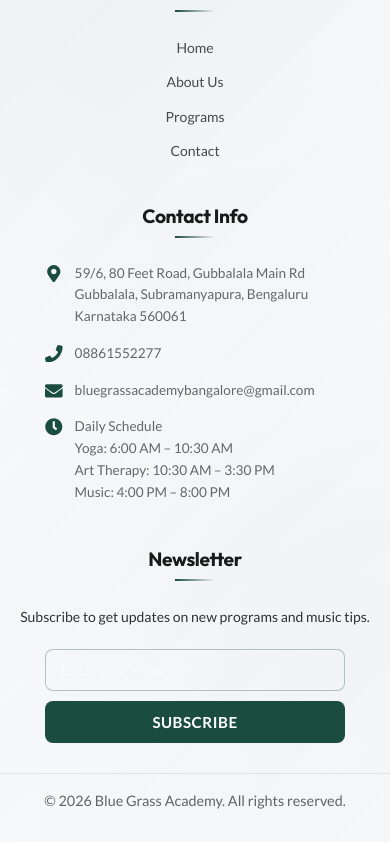
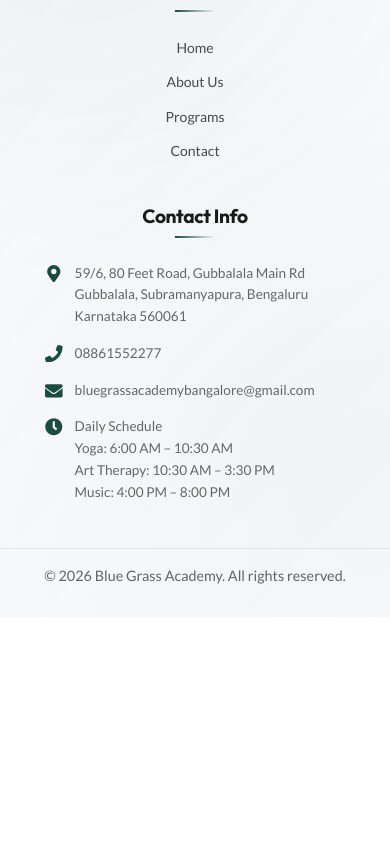
Before and after one commit to PreethamMR22/vilas-anna, a React (Vite) app: page / in a window 390 px wide. Shown: the part 4540-5382 px from the top of the page. After the commit the page ends 5157 px from the top, so only its background shows below. Built offline with nearby package versions, Linux system fonts and the light colour scheme.

Commit message:
Removed the newsletter in footer

```diff
--- a/src/components/Footer.css
+++ b/src/components/Footer.css
@@ -21,7 +21,7 @@
 
 .footer-container {
     display: grid;
-    grid-template-columns: 2fr 1fr 1.5fr 1.5fr;
+    grid-template-columns: 2fr 1fr 1.5fr;
     gap: 60px;
     margin-bottom: 60px;
     position: relative;
@@ -171,60 +171,6 @@
     color: rgba(0, 0, 0, 0.3);
 }
 
-/* Newsletter Styles */
-.newsletter-text {
-    color: rgba(0, 0, 0, 0.8);
-    margin-bottom: 20px;
-    line-height: 1.6;
-}
-
-.newsletter-form {
-    display: flex;
-    flex-direction: column;
-    gap: 12px;
-}
-
-.newsletter-input {
-    padding: 14px 18px;
-    border: 1px solid rgba(26, 77, 62, 0.3);
-    background: rgba(255, 255, 255, 0.9);
-    border-radius: 8px;
-    color: #333;
-    font-size: 0.95rem;
-    transition: all 0.3s ease;
-}
-
-.newsletter-input::placeholder {
-    color: rgba(0, 0, 0, 0.5);
-}
-
-.newsletter-input:focus {
-    outline: none;
-    border-color: var(--color-primary);
-    background: rgba(255, 255, 255, 0.95);
-    box-shadow: 0 0 0 3px rgba(26, 77, 62, 0.1);
-}
-
-.newsletter-btn {
-    padding: 14px 24px;
-    background: var(--color-primary);
-    color: var(--color-bg-dark);
-    border: none;
-    border-radius: 8px;
-    font-weight: 600;
-    font-size: 0.95rem;
-    cursor: pointer;
-    transition: all 0.3s ease;
-    text-transform: uppercase;
-    letter-spacing: 0.5px;
-}
-
-.newsletter-btn:hover {
-    background: #E0B800;
-    transform: translateY(-2px);
-    box-shadow: 0 5px 15px rgba(26, 77, 62, 0.3);
-}
-
 /* Mobile Responsive Styles */
 @media (max-width: 768px) {
     .footer {
@@ -266,43 +212,6 @@
     .contact-icon {
         flex-shrink: 0;
         margin-top: 2px;
-    }
-
-    .newsletter-form {
-        display: flex;
-        flex-direction: column;
-        gap: 10px;
-        max-width: 300px;
-        margin: 0 auto;
-    }
-
-    .newsletter-input {
-        padding: 12px 15px;
-        border: 1px solid rgba(26, 77, 62, 0.3);
-        background: rgba(255, 255, 255, 0.05);
-        border-radius: 8px;
-        color: white;
-        font-size: 0.9rem;
-    }
-
-    .newsletter-input::placeholder {
-        color: rgba(255, 255, 255, 0.5);
-    }
-
-    .newsletter-btn {
-        padding: 12px 20px;
-        background: var(--color-primary);
-        color: var(--color-bg-dark);
-        border: none;
-        border-radius: 8px;
-        font-weight: 600;
-        cursor: pointer;
-        transition: all 0.3s ease;
-    }
-
-    .newsletter-btn:hover {
-        background: var(--color-primary-hover);
-        transform: translateY(-2px);
     }
 
     .footer-bottom-content {
--- a/src/components/Footer.jsx
+++ b/src/components/Footer.jsx
@@ -74,21 +74,6 @@ const Footer = () => {
                     </div>
                 </div>
 
-                <div className="footer-column">
-                    <h4>Newsletter</h4>
-                    <p className="newsletter-text">Subscribe to get updates on new programs and music tips.</p>
-                    <form className="newsletter-form" onSubmit={(e) => e.preventDefault()}>
-                        <input
-                            type="email"
-                            placeholder="Enter your email"
-                            className="newsletter-input"
-                            required
-                        />
-                        <button type="submit" className="newsletter-btn">
-                            Subscribe
-                        </button>
-                    </form>
-                </div>
             </div>
 
             <div className="footer-bottom">
```
